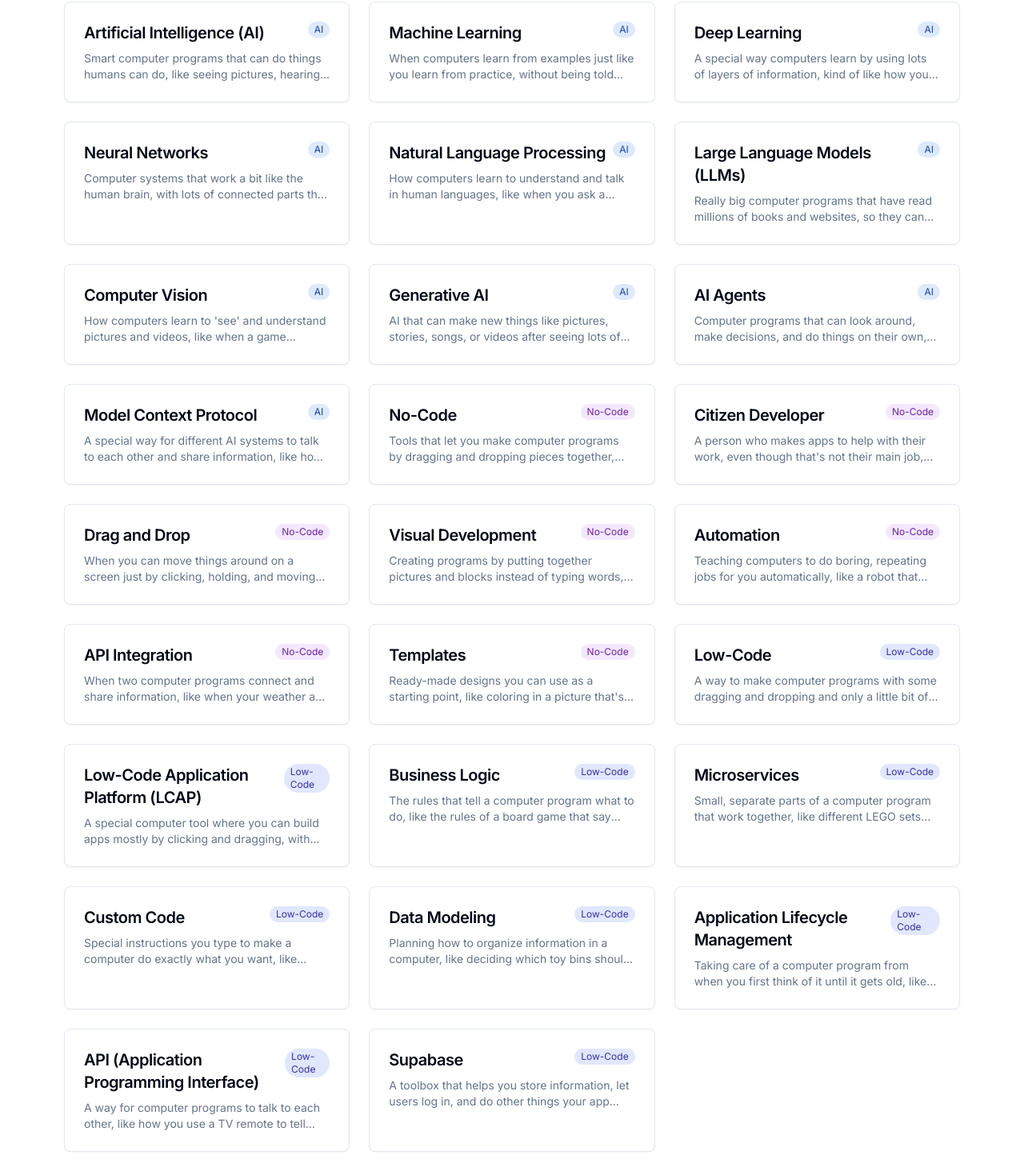
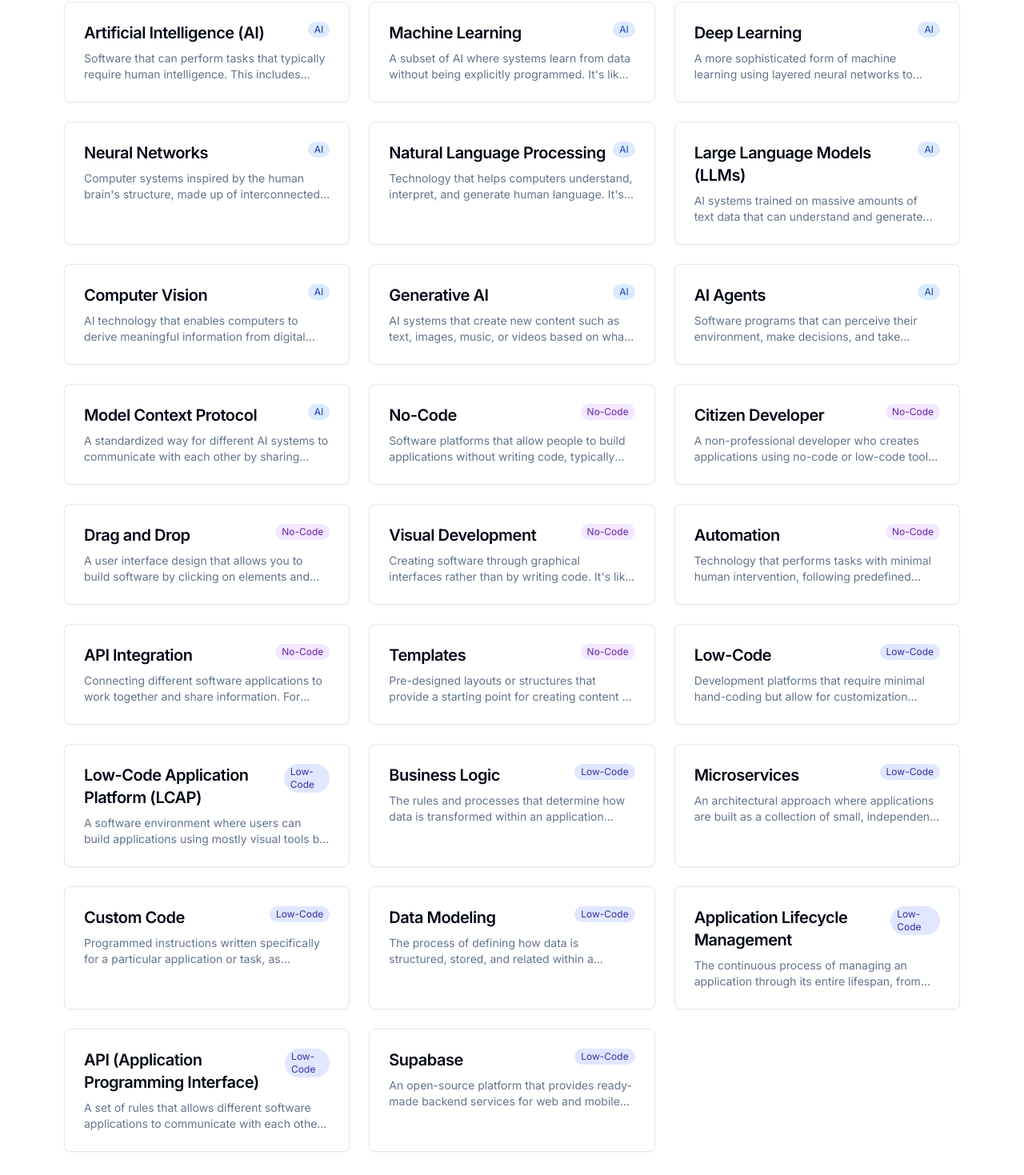
Before and after one commit to Launch-by-Lunch/ai-no-code-lingo-guide, a React (Vite) app: page /glossary in a window 1280 px wide. Shown: the part 366-1835 px from the top of the page at 80% size. Built offline with nearby package versions, Linux system fonts and the light colour scheme.

Commit message:
Refactor: Improve glossary definitions
Rewrite glossary definitions for non-technical professionals, using clear language, explanations, and real-world examples.

```diff
--- a/src/data/glossaryTerms.ts
+++ b/src/data/glossaryTerms.ts
@@ -6,70 +6,70 @@ export const glossaryTerms: GlossaryTerm[] = [
   {
     id: "ai",
     term: "Artificial Intelligence (AI)",
-    definition: "Smart computer programs that can do things humans can do, like seeing pictures, hearing words, making choices, and translating languages.",
+    definition: "Software that can perform tasks that typically require human intelligence. This includes recognizing patterns, learning from data, and making decisions. Examples include virtual assistants like Siri or Alexa, recommendation systems on Netflix, or AI that helps diagnose medical conditions from images.",
     category: "ai",
     relatedTerms: ["Machine Learning", "Deep Learning", "Neural Networks"]
   },
   {
     id: "ml",
     term: "Machine Learning",
-    definition: "When computers learn from examples just like you learn from practice, without being told exactly what to do every time.",
+    definition: "A subset of AI where systems learn from data without being explicitly programmed. It's like teaching a computer through examples rather than instructions. For instance, showing an app thousands of photos of cats and dogs allows it to learn to distinguish between them on its own.",
     category: "ai",
     relatedTerms: ["Supervised Learning", "Unsupervised Learning", "Reinforcement Learning"]
   },
   {
     id: "dl",
     term: "Deep Learning",
-    definition: "A special way computers learn by using lots of layers of information, kind of like how your brain has many layers of thinking.",
+    definition: "A more sophisticated form of machine learning using layered neural networks to process information. It's particularly good at handling complex patterns in large amounts of data. This is the technology behind voice assistants understanding your speech, facial recognition in photos, and self-driving cars interpreting their surroundings.",
     category: "ai",
     relatedTerms: ["Neural Networks", "Convolutional Neural Networks", "Recurrent Neural Networks"]
   },
   {
     id: "nn",
     term: "Neural Networks",
-    definition: "Computer systems that work a bit like the human brain, with lots of connected parts that help them learn patterns and recognize things.",
+    definition: "Computer systems inspired by the human brain's structure, made up of interconnected nodes that process information in layers. They excel at recognizing patterns and making predictions. Neural networks power everything from email spam filters to the technology that automatically tags friends in your social media photos.",
     category: "ai",
     relatedTerms: ["Neurons", "Deep Learning", "Weights"]
   },
   {
     id: "nlp",
     term: "Natural Language Processing",
-    definition: "How computers learn to understand and talk in human languages, like when you ask a smart speaker a question and it answers you.",
+    definition: "Technology that helps computers understand, interpret, and generate human language. It's what allows you to search Google in conversational language, use translation apps to communicate in foreign countries, or have chatbots help with customer service inquiries.",
     category: "ai",
     relatedTerms: ["Text Analysis", "Sentiment Analysis", "Machine Translation"]
   },
   {
     id: "llm",
     term: "Large Language Models (LLMs)",
-    definition: "Really big computer programs that have read millions of books and websites, so they can write stories, answer questions, and talk almost like a person.",
+    definition: "AI systems trained on massive amounts of text data that can understand and generate human-like text. They power modern AI assistants and can write essays, summarize documents, answer questions, and even generate creative content. Examples include ChatGPT, Google's Gemini, and Claude.",
     category: "ai",
     relatedTerms: ["GPT", "Transformer Models", "NLP"]
   },
   {
     id: "cv",
     term: "Computer Vision",
-    definition: "How computers learn to 'see' and understand pictures and videos, like when a game console can see you moving or a phone recognizes your face.",
+    definition: "AI technology that enables computers to derive meaningful information from digital images and videos. It's used in retail stores for checkout-free shopping, in healthcare for analyzing medical scans, and in manufacturing for quality control by detecting defects in products.",
     category: "ai",
     relatedTerms: ["Image Recognition", "Object Detection", "Facial Recognition"]
   },
   {
     id: "generative-ai",
     term: "Generative AI",
-    definition: "AI that can make new things like pictures, stories, songs, or videos after seeing lots of examples, like an art student who learned to paint by studying many paintings.",
+    definition: "AI systems that create new content such as text, images, music, or videos based on what they've learned. They're behind tools like DALL-E and Midjourney that create images from text descriptions, GitHub Copilot that helps write code, and AI music composers that create original songs.",
     category: "ai",
     relatedTerms: ["Diffusion Models", "GANs", "Text-to-Image"]
   },
   {
     id: "ai-agents",
     term: "AI Agents",
-    definition: "Computer programs that can look around, make decisions, and do things on their own, like a robot vacuum that cleans your house without you telling it where to go.",
+    definition: "Software programs that can perceive their environment, make decisions, and take actions to achieve specific goals with some degree of autonomy. Examples include virtual assistants managing your calendar, chatbots handling customer service, or AI systems that automatically trade stocks based on market conditions.",
     category: "ai",
     relatedTerms: ["Autonomous Systems", "Intelligent Agents", "Multi-agent Systems"]
   },
   {
     id: "mcp",
     term: "Model Context Protocol",
-    definition: "A special way for different AI systems to talk to each other and share information, like how friends use the same language to understand each other.",
+    definition: "A standardized way for different AI systems to communicate with each other by sharing information about their capabilities and requirements. It's like a common language that helps different AI tools work better together, similar to how various office applications can share documents through standard file formats.",
     category: "ai",
     relatedTerms: ["AI Interoperability", "Prompt Engineering", "Context Window"]
   },
@@ -78,49 +78,49 @@ export const glossaryTerms: GlossaryTerm[] = [
   {
     id: "no-code",
     term: "No-Code",
-    definition: "Tools that let you make computer programs by dragging and dropping pieces together, without having to write code, like building with LEGO bricks instead of writing instructions.",
+    definition: "Software platforms that allow people to build applications without writing code, typically through visual interfaces with drag-and-drop features. For example, a marketing manager could create a customer survey app using a no-code tool like Typeform, or a sales team could build a custom CRM dashboard using Airtable, all without involving IT or developers.",
     category: "no-code",
     relatedTerms: ["Low-Code", "Citizen Development", "Visual Development"]
   },
   {
     id: "citizen-developer",
     term: "Citizen Developer",
-    definition: "A person who makes apps to help with their work, even though that's not their main job, like a teacher who makes a game to help students learn math.",
+    definition: "A non-professional developer who creates applications using no-code or low-code tools. This might be an HR manager building an employee onboarding app, a marketing professional creating an email automation workflow, or a sales director designing a custom dashboard to track team performance.",
     category: "no-code",
     relatedTerms: ["No-Code Development", "Shadow IT", "Business User"]
   },
   {
     id: "drag-and-drop",
     term: "Drag and Drop",
-    definition: "When you can move things around on a screen just by clicking, holding, and moving your mouse, like moving a toy from one box to another.",
+    definition: "A user interface design that allows you to build software by clicking on elements and moving them into place, rather than typing code. It works like arranging furniture in a room planner app—you select what you want and place it where you need it. This is how most modern website builders and no-code tools work.",
     category: "no-code",
     relatedTerms: ["Visual Interface", "UI Builder", "Component"]
   },
   {
     id: "visual-development",
     term: "Visual Development",
-    definition: "Creating programs by putting together pictures and blocks instead of typing words, like using building blocks instead of writing down instructions.",
+    definition: "Creating software through graphical interfaces rather than by writing code. It's like designing a presentation with PowerPoint instead of coding it from scratch. Visual development tools show you what you're building as you work, allowing non-technical users to create functional apps and websites.",
     category: "no-code",
     relatedTerms: ["Visual Programming", "Visual Builder", "GUI"]
   },
   {
     id: "automation",
     term: "Automation",
-    definition: "Teaching computers to do boring, repeating jobs for you automatically, like a robot that sorts your toys while you play.",
+    definition: "Technology that performs tasks with minimal human intervention, following predefined rules. Examples include setting up automatic email responses when you're out of office, having your accounting software automatically categorize expenses, or using tools like Zapier to automatically post your blog articles to social media when published.",
     category: "no-code",
     relatedTerms: ["Workflow Automation", "Business Process Automation", "RPA"]
   },
   {
     id: "api-integration",
     term: "API Integration",
-    definition: "When two computer programs connect and share information, like when your weather app talks to the weather station to tell you if it's going to rain.",
+    definition: "Connecting different software applications to work together and share information. For example, when you use your Google account to log into a new app, that's an API integration. Or when your CRM automatically adds new customers from your online store, that's also made possible by API integrations.",
     category: "no-code",
     relatedTerms: ["Webhook", "API Connector", "Integration Platform"]
   },
   {
     id: "templates",
     term: "Templates",
-    definition: "Ready-made designs you can use as a starting point, like coloring in a picture that's already been drawn for you.",
+    definition: "Pre-designed layouts or structures that provide a starting point for creating content or applications. They're like using a cake mix instead of baking from scratch—they give you a head start and ensure consistent results. Examples include email newsletter templates, website themes, or project management board templates.",
     category: "no-code",
     relatedTerms: ["Starter Template", "Boilerplate", "Template Library"]
   },
@@ -129,49 +129,49 @@ export const glossaryTerms: GlossaryTerm[] = [
   {
     id: "low-code",
     term: "Low-Code",
-    definition: "A way to make computer programs with some dragging and dropping and only a little bit of typing code, like building a model that comes with some instructions but lets you add your own ideas too.",
+    definition: "Development platforms that require minimal hand-coding but allow for customization through some programming. It's like using a meal kit that comes with pre-measured ingredients but lets you adjust seasoning to taste. Low-code platforms enable faster app development while still maintaining flexibility for unique business requirements.",
     category: "low-code",
     relatedTerms: ["No-Code", "Rapid Application Development", "LCAP"]
   },
   {
     id: "lcap",
     term: "Low-Code Application Platform (LCAP)",
-    definition: "A special computer tool where you can build apps mostly by clicking and dragging, with just a little typing, like a playground with special equipment that helps you build things easily.",
+    definition: "A software environment where users can build applications using mostly visual tools but with the option to add custom code when needed. It's like using design software that has automated features but also allows for manual adjustments. Examples include Microsoft Power Apps, OutSystems, and Mendix.",
     category: "low-code",
     relatedTerms: ["Development Platform", "IDE", "Visual Development Environment"]
   },
   {
     id: "business-logic",
     term: "Business Logic",
-    definition: "The rules that tell a computer program what to do, like the rules of a board game that say how pieces can move.",
+    definition: "The rules and processes that determine how data is transformed within an application according to business requirements. For instance, the calculations that determine customer discounts, the approval steps in an expense report workflow, or the criteria for qualifying sales leads are all examples of business logic.",
     category: "low-code",
     relatedTerms: ["Workflow Rules", "Decision Logic", "Business Rules Engine"]
   },
   {
     id: "microservices",
     term: "Microservices",
-    definition: "Small, separate parts of a computer program that work together, like different LEGO sets that can be put together to build something bigger.",
+    definition: "An architectural approach where applications are built as a collection of small, independent services rather than one large program. It's like having specialized kitchen appliances (toaster, blender, etc.) instead of one multi-cooker. This makes systems more flexible and easier to update, as individual services can be modified without disrupting the entire application.",
     category: "low-code",
     relatedTerms: ["API", "Service-Oriented Architecture", "Containerization"]
   },
   {
     id: "custom-code",
     term: "Custom Code",
-    definition: "Special instructions you type to make a computer do exactly what you want, like giving detailed directions to a friend when the map doesn't show everything.",
+    definition: "Programmed instructions written specifically for a particular application or task, as opposed to using pre-built solutions. It's like having a tailor make a suit to your exact measurements rather than buying off the rack. Custom code is used when existing tools don't quite meet specific business needs or when unique functionality is required.",
     category: "low-code",
     relatedTerms: ["Code Extension", "Scripting", "Custom Functions"]
   },
   {
     id: "data-modeling",
     term: "Data Modeling",
-    definition: "Planning how to organize information in a computer, like deciding which toy bins should hold which toys and how they're related.",
+    definition: "The process of defining how data is structured, stored, and related within a system. It's similar to organizing a filing system—deciding what information goes in each folder and how folders relate to one another. Good data modeling ensures information is easily accessible and useful, like setting up customer records in a way that helps sales teams quickly find what they need.",
     category: "low-code",
     relatedTerms: ["Entity-Relationship Diagram", "Database Schema", "Data Structure"]
   },
   {
     id: "app-lifecycle",
     term: "Application Lifecycle Management",
-    definition: "Taking care of a computer program from when you first think of it until it gets old, like looking after a pet from when it's a baby until it's grown up.",
+    definition: "The continuous process of managing an application through its entire lifespan, from initial concept to retirement. This includes planning, development, testing, deployment, updates, and eventual replacement. It's similar to how organizations manage employees from recruitment through retirement, ensuring everything runs smoothly at each stage.",
     category: "low-code",
     relatedTerms: ["DevOps", "CI/CD", "Versioning"]
   },
@@ -180,14 +180,14 @@ export const glossaryTerms: GlossaryTerm[] = [
   {
     id: "api",
     term: "API (Application Programming Interface)",
-    definition: "A way for computer programs to talk to each other, like how you use a TV remote to tell your TV what to do without having to open it up.",
+    definition: "A set of rules that allows different software applications to communicate with each other. It's like a waiter in a restaurant who takes your order, delivers it to the kitchen, and brings back your food. For example, when a travel website shows you flight prices from multiple airlines without you having to visit each airline's website separately, it's using APIs.",
     category: "low-code",
     relatedTerms: ["REST API", "GraphQL", "Endpoints", "API Gateway"]
   },
   {
     id: "supabase",
     term: "Supabase",
-    definition: "A toolbox that helps you store information, let users log in, and do other things your app needs, like a magical toybox that has everything you need to build a fort.",
+    definition: "An open-source platform that provides ready-made backend services for web and mobile applications. It offers database storage, user authentication, file storage, and more without having to build these systems from scratch. It's like renting a fully furnished office instead of building one—everything you need is already set up and ready to use.",
     category: "low-code",
     relatedTerms: ["PostgreSQL", "Authentication", "Database", "Backend as a Service"]
   }
```
